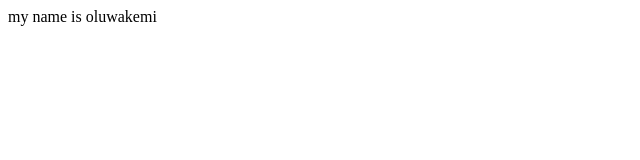
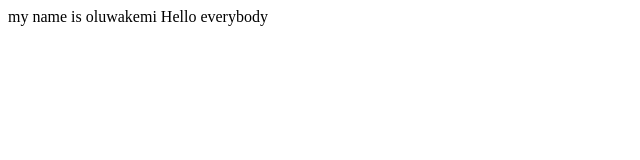
Before and after one commit to CloudRRC/practicerepo, a plain HTML site: page index.html in a window 1280 px wide. Shown: the whole page, without its empty margins (0-640 px from the left). Drawn offline with Linux system fonts and the light colour scheme.

Commit message:
second change made

```diff
--- a/index.html
+++ b/index.html
@@ -7,5 +7,6 @@
 </head>
 <body>
     my name is oluwakemi
+    Hello everybody
 </body>
 </html>
```
Also changed, not shown: studentnames.txt (added).
